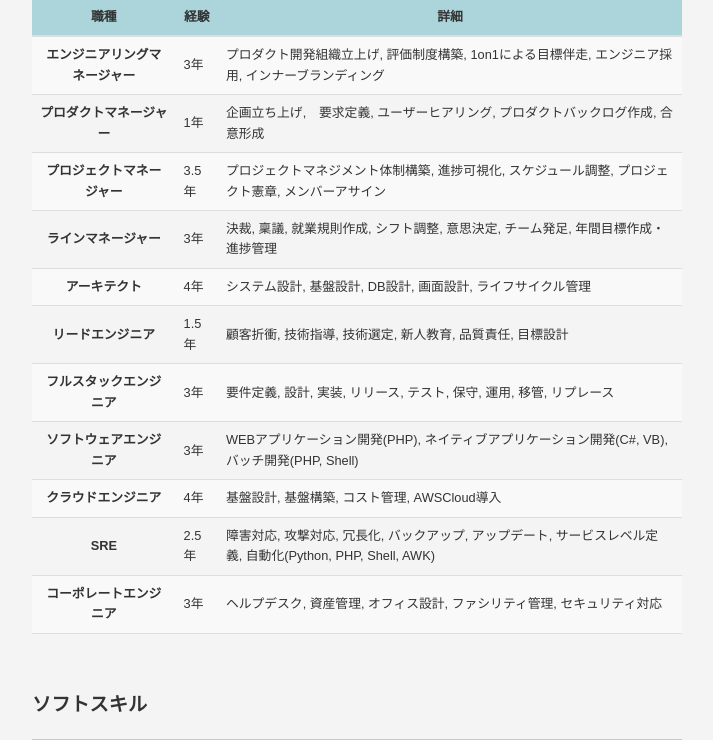
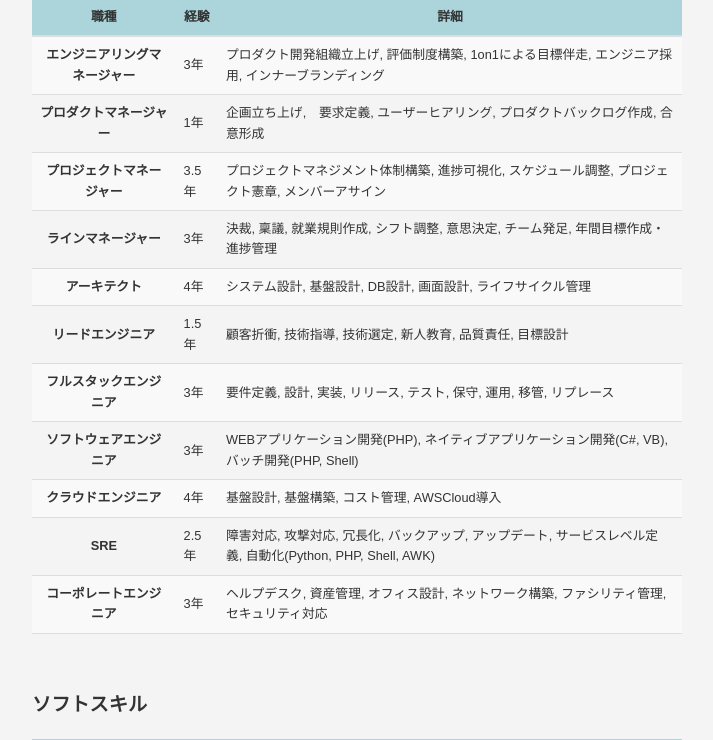
Before and after one commit to shakevo/portfolio-202407, a PHP site: page / in a window 1280 px wide. Shown: the part 1552-2292 px from the top of the page, without its empty margins (283-996 px from the left). Run offline with PHP 8.4, Linux system fonts and the light colour scheme; some web fonts are replaced.

Commit message:
テキスト修正

```diff
--- a/public_html/index.php
+++ b/public_html/index.php
@@ -152,7 +152,7 @@
                         <tr>
                             <th scope="row">コーポレートエンジニア</th>
                             <td>3年</td>
-                            <td>ヘルプデスク, 資産管理, オフィス設計, ファシリティ管理, セキュリティ対応</td>
+                            <td>ヘルプデスク, 資産管理, オフィス設計, ネットワーク構築, ファシリティ管理, セキュリティ対応</td>
                         </tr>
                     </tbody>
                 </table>
```
